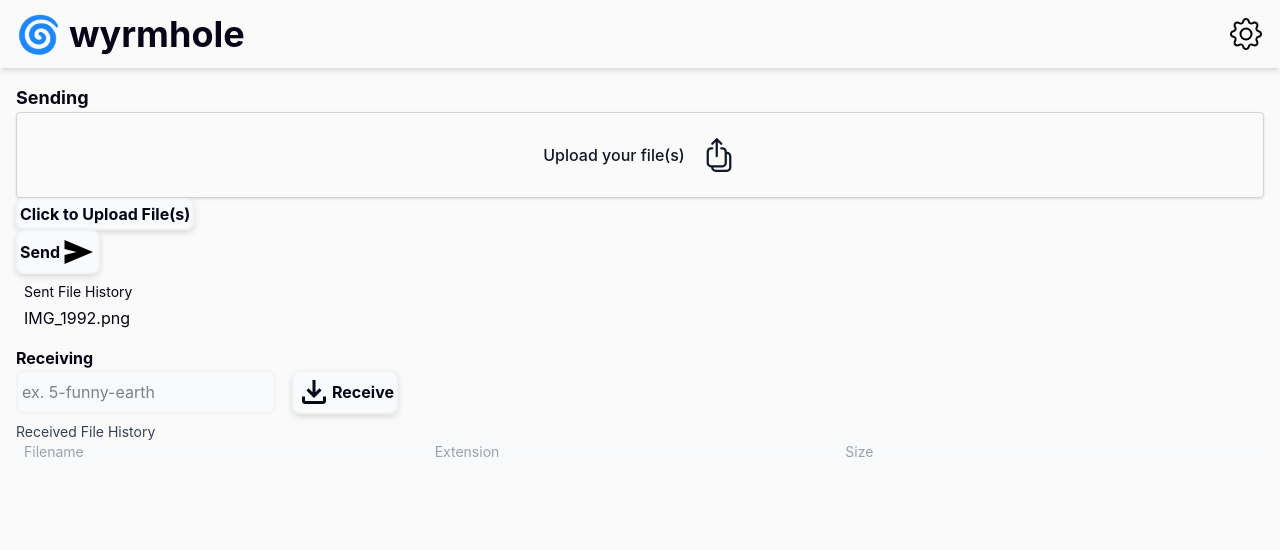
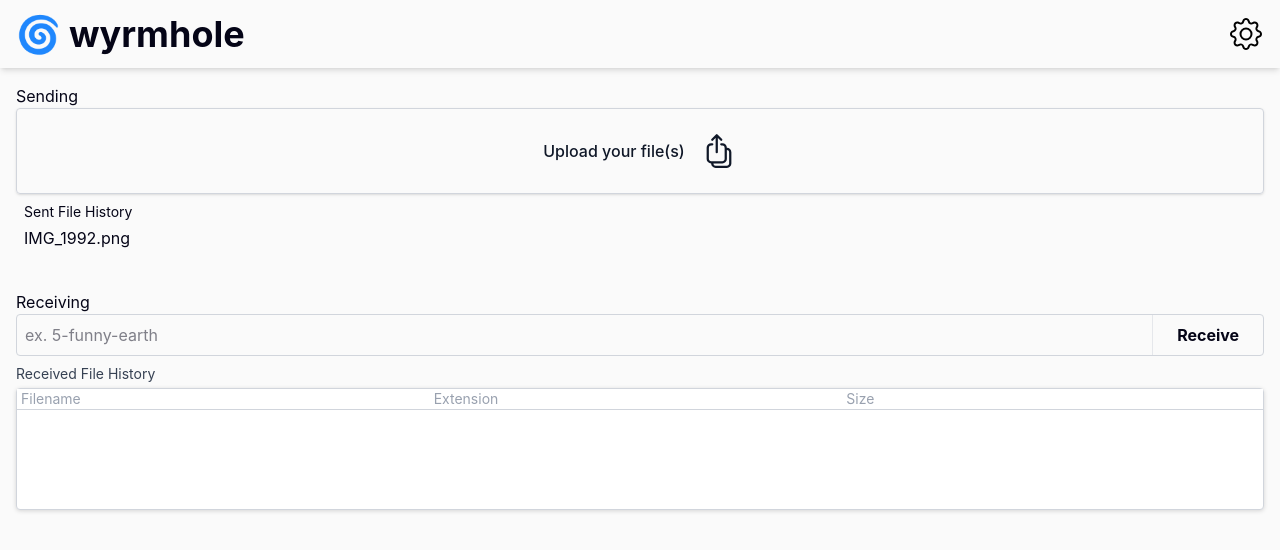
Before and after one commit to ClaytonWas/wyrmhole, a React (Vite) app: page / in a window 1280 px wide. Shown: the top 550 px of the page. Built offline with nearby package versions, Linux system fonts and the light colour scheme.

Commit message:
General UI Update: Helping list styling and presentation of sent and recieved elements.

```diff
--- a/src/App.tsx
+++ b/src/App.tsx
@@ -20,9 +20,7 @@
 function App() {
   const [receiveCode, setReceiveCode] = useState("");
   const [selectedFiles, setSelectedFiles] = useState<string[] | null>(null);
-  const [fileInputContextString, setFileInputContextString] = useState("Click to Upload File(s)");
   const [receivedFiles, setReceivedFiles] = useState<ReceivedFile[]>([]);
-  const [showAll, setShowAll] = useState(false);
 
   async function deny_file_receive(id: string) {
     try {
@@ -48,7 +46,6 @@
       const selected = await open({ multiple: true });
       if (!selected) {
         setSelectedFiles(null);
-        setFileInputContextString("Click to Upload File(s)");
         return;
       }
 
@@ -57,12 +54,6 @@
       const stringFiles = files.filter(f => typeof f === "string") as string[];
       setSelectedFiles(stringFiles);
 
-      if (stringFiles.length === 1) {
-        const fileName = stringFiles[0].split(/[/\\]/).pop() ?? "File Uploaded";
-        setFileInputContextString(fileName);
-      } else {
-        setFileInputContextString(`${stringFiles.length} files selected`);
-      }
     } catch (err) {
       console.error("Error selecting files:", err);
     }
@@ -123,7 +114,7 @@
             </button>
           </div>
         </div>
-      ));
+      ), { duration: Infinity, icon: '📥' });
     } catch (e) {
       toast.error("Failed to parse backend response.");
       console.error("Request file error:", e);
@@ -138,6 +129,13 @@
     } catch (error) {
       console.error("Error getting received files data:", error);
     }
+  }
+
+  function remove_file_at_index(idx: number) {
+    setSelectedFiles(prev => {
+      const next = prev.filter((_, i) => i !== idx);
+      return next.length > 0 ? next : null;
+    });
   }
 
   useEffect(() => {
@@ -159,8 +157,9 @@
       </nav>
 
       <div className="m-4 select-none">
-        <h2 className="text-lg font-bold select-none cursor-default">Sending</h2>
-        <label htmlFor="File" className="block rounded border border-gray-300 p-4 text-gray-900 shadow-sm sm:p-6">
+        <h2 className="select-none cursor-default">Sending</h2>
+        {!selectedFiles && (
+          <label htmlFor="File" className="block rounded border border-gray-300 text-gray-900 shadow-sm sm:p-6">
           <div className="flex items-center justify-center gap-4" onClick={select_files}>
             <span className="font-medium"> Upload your file(s) </span>
             <svg xmlns="http://www.w3.org/2000/svg" fill="none" viewBox="0 0 24 24" strokeWidth="1.5" stroke="currentColor" className="size-6">
@@ -168,32 +167,42 @@
             </svg>
           </div>
         </label>
+        )}
 
         {selectedFiles && selectedFiles.length > 0 && (
-          <ul className="space-y-1 rounded border border-gray-200 bg-gray-50 p-3 text-sm text-gray-700">
+          <div className="relative rounded border border-gray-300">
+            <ul className="flex flex-row p-2 gap-2 text-sm text-gray-700 my-2 overflow-x-auto">
+              <svg xmlns="http://www.w3.org/2000/svg" width="16" height="16" viewBox="0 0 16 16" onClick={() => setSelectedFiles(null)} className="absolute right-0.5 top-0.5 cursor-pointer p-0.5 fill-black hover:fill-red-500 active:fill-red-700 transition-colors">
+                <path d="M4.646 4.646a.5.5 0 0 1 .708 0L8 7.293l2.646-2.647a.5.5 0 0 1 .708.708L8.707 8l2.647 2.646a.5.5 0 0 1-.708.708L8 8.707l-2.646 2.647a.5.5 0 0 1-.708-.708L7.293 8 4.646 5.354a.5.5 0 0 1 0-.708"/>
+              </svg>
               {selectedFiles.map((file, idx) => {
                 const name = typeof file === "string" ? file.split(/[/\\]/).pop() : "Unknown";
                 return (
-                <li key={idx} className="flex items-center gap-2">
+                  <li key={idx} className="relative flex items-center gap-2 bg-gray-200/50 rounded px-2 py-1 min-w-60 max-w-60">
                     <svg xmlns="http://www.w3.org/2000/svg" fill="none" viewBox="0 0 24 24" strokeWidth="1.5" stroke="currentColor" className="size-4 text-gray-500">
                       <path strokeLinecap="round" strokeLinejoin="round" d="M12 4.5v15m7.5-7.5h-15"/>
                     </svg>
+                    <p className="max-w-xs truncate">
                       {name}
+                    </p>
+                    <svg
+                      xmlns="http://www.w3.org/2000/svg"
+                      viewBox="0 0 16 16"
+                      onClick={() => remove_file_at_index(idx)}
+                      className="absolute right-0 top-0 cursor-pointer fill-black hover:fill-red-500 active:fill-red-700 transition-colors"
+                      style={{ width: '25px', height: '25px', padding: 2 }}
+                    >
+                      <path d="M4.646 4.646a.5.5 0 0 1 .708 0L8 7.293l2.646-2.647a.5.5 0 0 1 .708.708L8.707 8l2.647 2.646a.5.5 0 0 1-.708.708L8 8.707l-2.646 2.647a.5.5 0 0 1-.708-.708L7.293 8 4.646 5.354a.5.5 0 0 1 0-.708"/>
+                    </svg>
                   </li>
                 );
               })}
             </ul>
-        )}
-
-        <form onSubmit={(e) => { e.preventDefault(); }}>
-          <div id="send_form_input_div">
-            <button onClick={select_files} className="font-bold rounded-lg flex items-center p-0.5 drop-shadow-md border-2 border-gray-100 hover:border-gray-200 active:border-gray-400 bg-gray-50 hover:bg-gray-100 active:bg-gray-300 fill-gray-400 hover:fill-gray-500 active:fill-gray-700 transition-colors">{fileInputContextString}</button>
-            <button onClick={send_files} type="submit" className="font-bold rounded-lg flex items-center p-0.5 drop-shadow-md border-2 border-gray-100 hover:border-gray-200 active:border-gray-400 bg-gray-50 hover:bg-gray-100 active:bg-gray-300 fill-gray-400 hover:fill-gray-500 active:fill-gray-700 transition-colors">
+            <button onClick={send_files} type="submit" className="w-full font-bold rounded-b flex items-center justify-center p-1 drop-shadow-md border-t border-gray-200 hover:border-gray-300 active:border-gray-400 bg-gray-50 hover:bg-gray-100 active:bg-blue-200 transition-colors">
               <span className="cursor-default">Send</span>
-              <svg xmlns="http://www.w3.org/2000/svg" width="24" height="24" viewBox="0 0 24 24"><path className="fill-black" d="M3 20v-6l8-2l-8-2V4l19 8z"/></svg>
             </button>
           </div>
-        </form>
+        )}
 
         <div className="m-2">
           <h3 className="text-sm mb-1">Sent File History</h3>
@@ -203,39 +212,35 @@
         </div>
       </div>
 
-      <div className="m-4">
-        <h2 className="font-bold select-none cursor-default">Receiving</h2>
-        <form onSubmit={(e) => { e.preventDefault(); request_file(); }} className="flex content-center gap-4">
-          <input value={receiveCode} onChange={(e) => setReceiveCode(e.target.value)} placeholder="ex. 5-funny-earth" className="border-2 rounded-lg p-1 select-none focus:outline-gray-400 border-gray-100 hover:border-gray-200 bg-gray-50 hover:bg-gray-100 active:bg-gray-300 fill-gray-400 hover:fill-gray-500 active:fill-gray-700 transition-colors"/>
-          <button type="submit" className="font-bold rounded-lg flex items-center p-0.5 drop-shadow-md border-2 border-gray-100 hover:border-gray-200 active:border-gray-400 bg-gray-50 hover:bg-gray-100 active:bg-gray-300 fill-gray-400 hover:fill-gray-500 active:fill-gray-700 transition-colors">
-            <svg xmlns="http://www.w3.org/2000/svg" width="24" height="24" viewBox="0 0 24 24"><path fill="currentColor" d="m12 16l-5-5l1.4-1.45l2.6 2.6V4h2v8.15l2.6-2.6L17 11zm-6 4q-.825 0-1.412-.587T4 18v-3h2v3h12v-3h2v3q0 .825-.587 1.413T18 20z"/></svg>
-            <span className="cursor-default select-none">Receive</span>
+      <div className="m-4 mt-10">
+        <h2 className="select-none cursor-default">Receiving</h2>
+        <form onSubmit={(e) => { e.preventDefault(); request_file(); }} className="flex w-full border border-gray-300 justify-between rounded">
+          <input value={receiveCode} onChange={(e) => setReceiveCode(e.target.value)} placeholder="ex. 5-funny-earth" className="p-2 w-full select-none focus:outline-gray-700 hover:bg-gray-100 active:bg-gray-200 transition-colors"/>
+          <button type="submit" className="font-bold flex items-center justify-center px-2 w-30 border-l border-gray-200 hover:border-gray-300 hover:bg-gray-100 active:bg-blue-200 fill-gray-400 hover:fill-gray-500 active:fill-gray-700 transition-colors">
+            Receive
           </button>
         </form>
 
         <div className="py-2">
           <p className="text-sm text-gray-700 cursor-default select-none">Received File History</p>
-          <div className="grid grid-cols-3 select-none px-2 rounded bg-gray-50 hover:bg-gray-200 transition-colors">
+
+          <div className="border border-gray-300 rounded drop-shadow-sm my-2 mt-1 bg-white">
+            <div className="h-30 overflow-y-auto">
+              <div className="grid grid-cols-3 select-none border-b border-gray-300 bg-white sticky top-0 z-10 px-1">
                 <div className="text-sm text-gray-400">Filename</div>
                 <div className="text-sm text-gray-400">Extension</div>
                 <div className="text-sm text-gray-400">Size</div>
               </div>
-          <div>
-            {(showAll ? receivedFiles.slice().reverse() : receivedFiles.slice(-5).reverse()).map((file, idx) => (
-              <ReceiveFileCard key={idx} {...file}/>
+
+              <div className="divide-y divide-gray-200">
+                {(receivedFiles.slice().reverse()).map((file, idx) => (
+                  <ReceiveFileCard key={idx} {...file} />
                 ))}
-            {receivedFiles.length > 5 && (
-              <div className="flex justify-center">
-                <button
-                  className="rounded transition-colors cursor-pointer text-sm text-gray-400 hover:text-gray-950 hover:bg-gray-200 w-full"
-                  onClick={() => setShowAll(!showAll)}
-                >
-                  {showAll ? "Show Less" : "Show More"}
-                </button>
-              </div>
-            )}
               </div>
             </div>
+          </div>
+        </div>
+
       </div>
     </div>
   );
--- a/src/RecieveFileCardComponent.tsx
+++ b/src/RecieveFileCardComponent.tsx
@@ -24,7 +24,7 @@
 
     return (
         <>
-            <div onClick={() => setIsOpen(true)} className="grid grid-cols-3 items-center select-none rounded px-2 cursor-pointer bg-gray-50 text-gray-600 hover:bg-gray-200 hover:text-gray-950 active:bg-blue-200 transition-colors">
+            <div onClick={() => setIsOpen(true)} className="grid grid-cols-3 items-center select-none rounded px-2 cursor-pointer text-gray-600 hover:bg-gray-100 hover:text-gray-950 active:bg-blue-200 transition-colors">
                 <div className="">{file_name}</div>
                 <div className="text-sm">.{file_extension}</div>
                 <div className="text-sm">{format_file_size(file_size)}</div>
```
Lines whose indentation alone changed are shown as unchanged.
